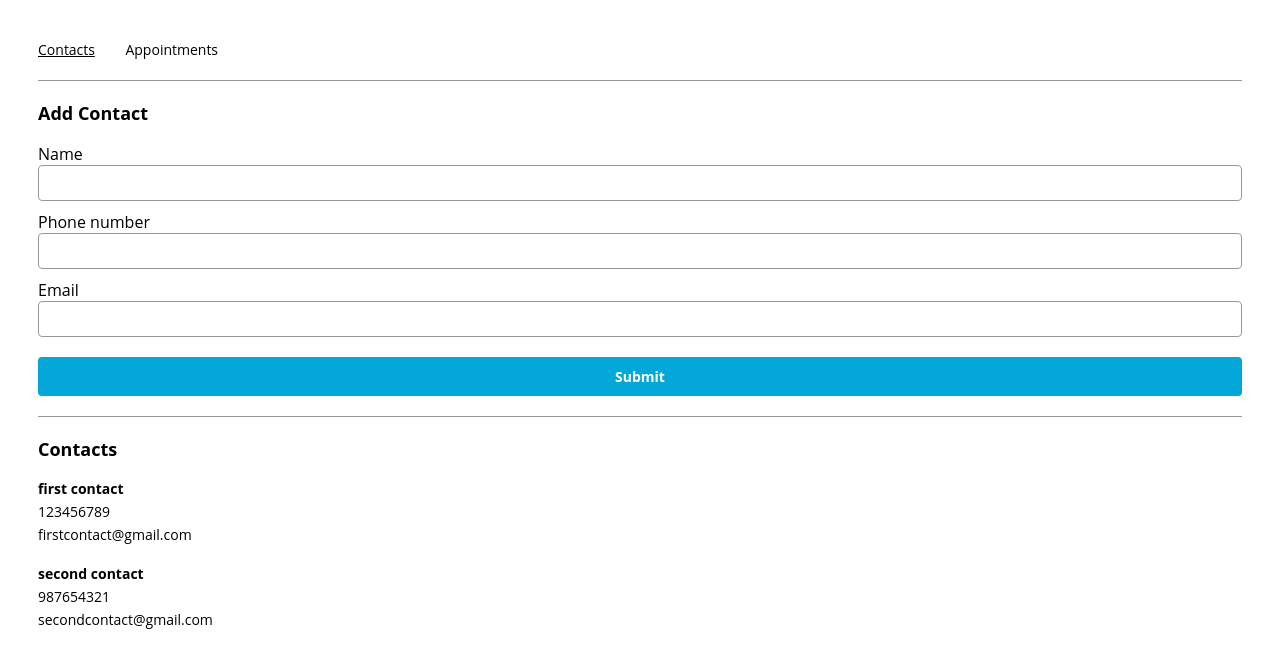
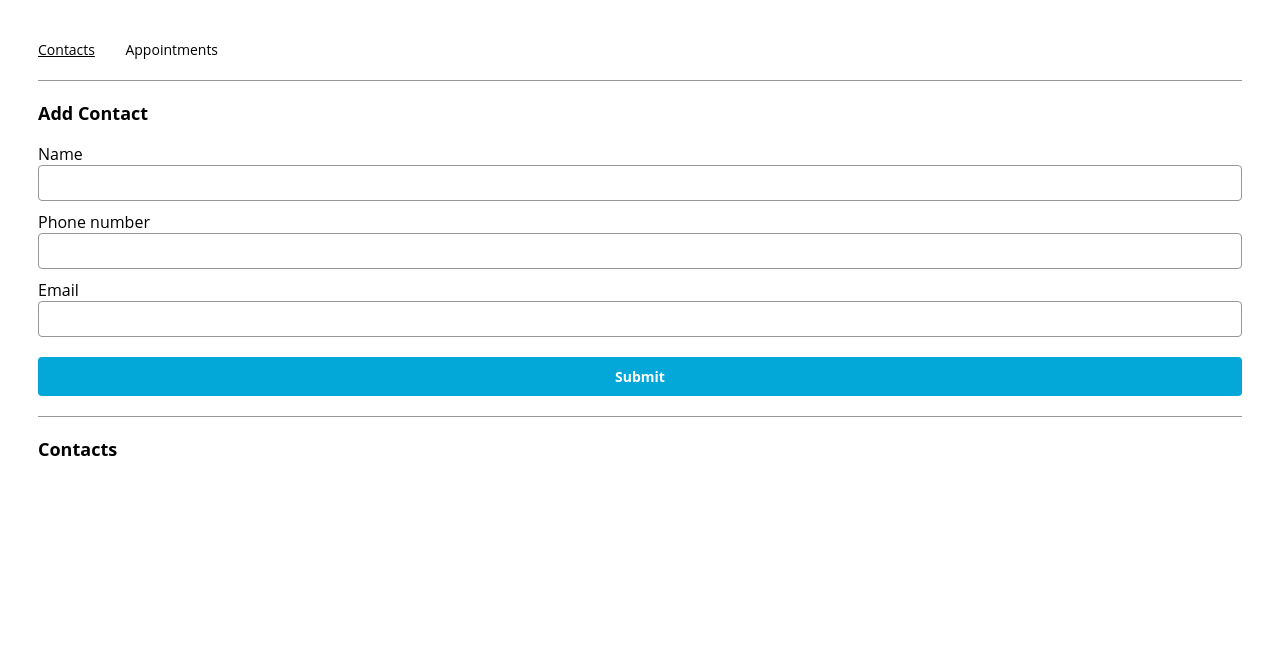
Before and after one commit to brnktt/cc_appointment_planner, a React (Create React App) app: page /contacts in a window 1280 px wide. Shown: the top 668 px of the page. Built offline with nearby package versions, Linux system fonts and the light colour scheme.

Commit message:
cleaned code

```diff
--- a/src/App.js
+++ b/src/App.js
@@ -5,69 +5,37 @@ import { AppointmentsPage } from "./containers/appointmentsPage/AppointmentsPage
 import { ContactsPage } from "./containers/contactsPage/ContactsPage";
 
 function App() {
-  const [contacts, setContacts] = useState([
-    {
-      name: "first contact",
-      phoneNumber: "123456789",
-      email: "firstcontact@gmail.com",
-    },
-    {
-      name: "second contact",
-      phoneNumber: "987654321",
-      email: "secondcontact@gmail.com",
-    },
-  ]);
-  const [appointments, setAppointments] = useState([
-    {
-      name: "first appointment",
-      contact: "first contact",
-      date: "24-01-01",
-      time: "16:00"
-    },
-    {
-      name: "second appointment",
-      contact: "second contact",
-      date: "27-01-01",
-      time: "14:00"
-    },
-  ]);
+  const [appointments, setAppointments] = useState([]);
+  const [contacts, setContacts] = useState([]);
 
-  function onContactAdd(name, phoneNumber, email) {
-    const newContact = {
-      name,
-      phoneNumber,
-      email,
-    };
-
-    setContacts((prev) => {
-      return [
-        ...prev,
-        newContact,
-      ];
-    });
+  const addAppointment = (name, contact, date, time) => {
+    setAppointments([
+      ...appointments,
+      {
+        name: name,
+        contact: contact,
+        date: date,
+        time: time,
+      },
+    ]);
   };
 
-  function onAppointmentAdd(name, contact, date, time) {
-    const newAppointment = {
-      name,
-      contact,
-      date,
-      time,
-    };
-
-    setAppointments((prev) => {
-      return [
-        ...prev,
-        newAppointment,
-      ];
-    });
+  const addContact = (name, phone, email) => {
+    setContacts([
+      ...contacts,
+      {
+        name: name,
+        phone: phone,
+        email: email,
+      },
+    ]);
   };
 
   const router = createBrowserRouter(createRoutesFromElements(
     <Route path="/" element={ <Root/> }>
       <Route index element={ <Navigate to={ROUTES.CONTACTS} replace/> }/>
-      <Route path={ROUTES.CONTACTS} element={ <ContactsPage contacts={contacts} onContactAdd={onContactAdd} /> }/>
-      <Route path={ROUTES.APPOINTMENTS} element={ <AppointmentsPage appointments={appointments} onAppointmentAdd={onAppointmentAdd} /> }/>
+      <Route path={ROUTES.CONTACTS} element={ <ContactsPage contacts={contacts} addContact={addContact} /> }/>
+      <Route path={ROUTES.APPOINTMENTS} element={ <AppointmentsPage appointments={appointments} addAppointment={addAppointment} /> }/>
     </Route>
   ));
 
```
